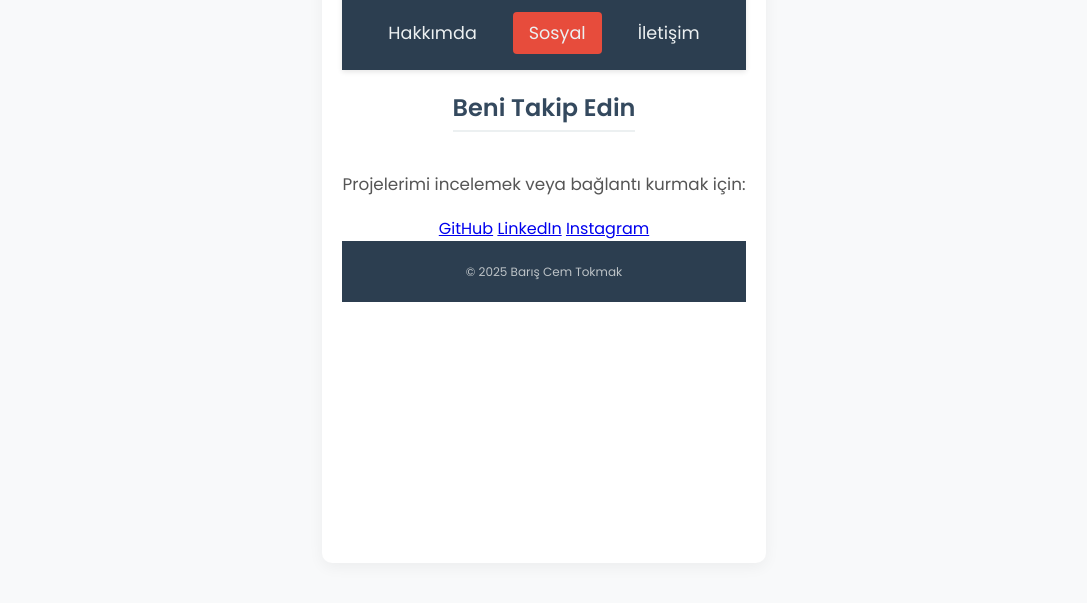
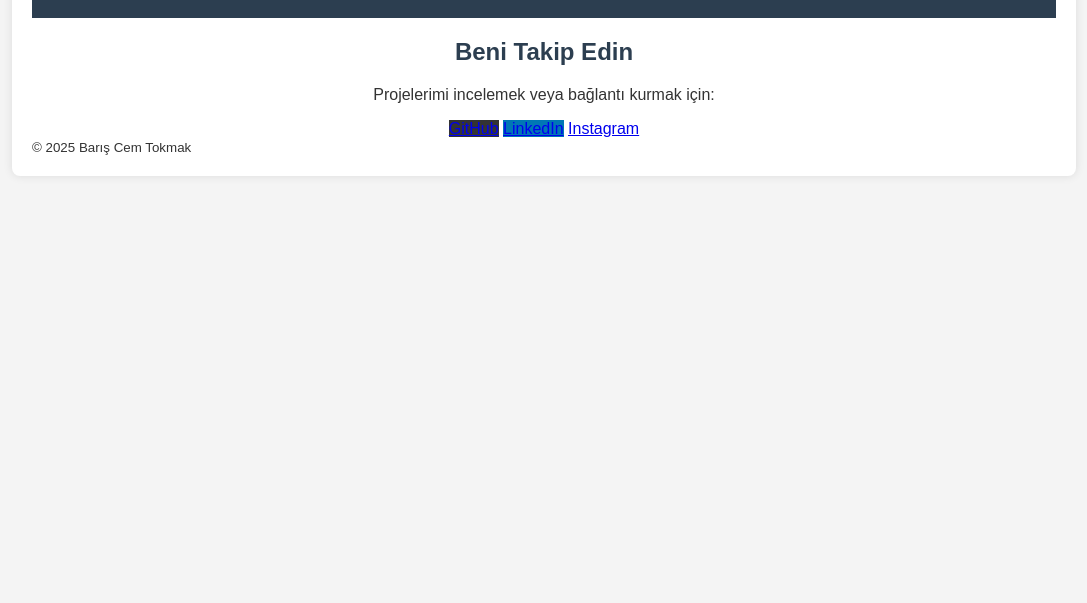
Before and after one commit to 50cemt/50cemt.github.io, a plain HTML site: page sosyal.html in a window 1280 px wide. Shown: the part 197-800 px from the top of the page, without its empty margins (96-1183 px from the left). Drawn offline with Linux system fonts and the light colour scheme.

Commit message:
Update style.css

```diff
--- a/style.css
+++ b/style.css
@@ -1,102 +1,62 @@
-/* style.css - Tüm Tasarım Ayarları */
-@import url('https://fonts.googleapis.com/css2?family=Poppins:wght@300;400;600&display=swap');
-
+/* giris.css */
 body {
+    font-family: Arial, sans-serif;
     margin: 0;
     padding: 0;
-    font-family: 'Poppins', sans-serif;
-    background-color: #f8f9fa;
+    background-color: #f4f4f4;
     color: #333;
-    display: flex;
-    flex-direction: column;
-    min-height: 100vh;
 }
 
-/* Üst Menü Tasarımı */
 header {
     background-color: #2c3e50;
-    padding: 1rem 0;
-    box-shadow: 0 2px 5px rgba(0,0,0,0.1);
+    color: white;
+    padding: 20px 0;
+    text-align: center;
 }
 
-nav {
-    display: flex;
-    justify-content: center;
-    gap: 20px;
+header nav a {
+    color: white;
+    text-decoration: none;
+    margin: 0 15px;
+    font-weight: bold;
+    font-size: 18px;
 }
 
-nav a {
-    color: #ecf0f1;
-    text-decoration: none;
-    font-weight: 500;
-    font-size: 1.1rem;
-    padding: 8px 16px;
-    border-radius: 4px;
-    transition: background 0.3s;
+header nav a:hover {
+    text-decoration: underline;
 }
 
-nav a:hover {
-    background-color: #34495e;
-    color: #fff;
+.container {
+    width: 80%;
+    margin: 20px auto;
+    background: white;
+    padding: 20px;
+    border-radius: 8px;
+    box-shadow: 0 0 10px rgba(0,0,0,0.1);
 }
 
-nav a.active {
-    background-color: #e74c3c; /* Aktif sayfa rengi */
+h1, h2 {
+    color: #2c3e50;
 }
 
-/* Ortak Alanlar */
-.container {
-    max-width: 900px;
-    margin: 40px auto;
-    padding: 20px;
-    background: white;
-    border-radius: 10px;
-    box-shadow: 0 4px 15px rgba(0,0,0,0.05);
-    text-align: center;
-    flex: 1;
+.info-box {
+    margin-bottom: 20px;
+    padding: 15px;
+    background-color: #eef2f3;
+    border-left: 5px solid #2c3e50;
 }
 
-h1 { color: #2c3e50; margin-bottom: 10px; }
-h2 { color: #34495e; border-bottom: 2px solid #ecf0f1; display: inline-block; padding-bottom: 5px; }
-p { line-height: 1.8; color: #555; font-size: 1.05rem; }
+.social-link {
+    display: block;
+    background-color: #333;
+    color: white;
+    padding: 10px;
+    margin: 10px 0;
+    text-decoration: none;
+    text-align: center;
+    border-radius: 5px;
+    width: 200px;
+}
 
-/* Butonlar */
-.btn {
-    display: inline-block;
-    background-color: #3498db;
-    color: white;
-    padding: 12px 25px;
-    text-decoration: none;
-    border-radius: 25px;
-    margin-top: 20px;
-    transition: transform 0.2s, background 0.3s;
-}
-.btn:hover { background-color: #2980b9; transform: translateY(-2px); }
-
-/* Sosyal Medya Linkleri */
-.social-list { list-style: none; padding: 0; }
-.social-list li { margin: 15px 0; }
-.social-link {
-    display: flex;
-    align-items: center;
-    justify-content: center;
-    width: 100%;
-    padding: 15px;
-    background: #fff;
-    border: 1px solid #ddd;
-    border-radius: 8px;
-    text-decoration: none;
-    color: #333;
-    transition: 0.3s;
-}
-.social-link:hover { background: #f1f1f1; border-color: #bbb; }
-
-/* Footer */
-footer {
-    text-align: center;
-    padding: 20px;
-    background-color: #2c3e50;
-    color: #bdc3c7;
-    font-size: 0.9rem;
-    margin-top: auto;
-}
+.linkedin { background-color: #0077b5; }
+.github { background-color: #333; }
```
